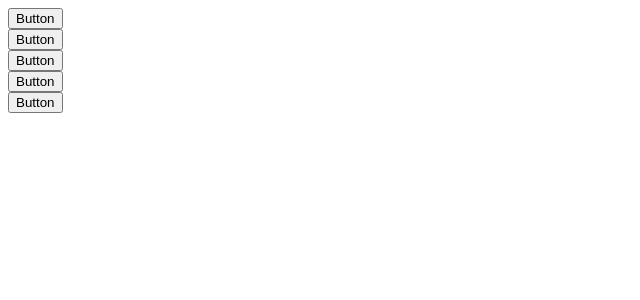
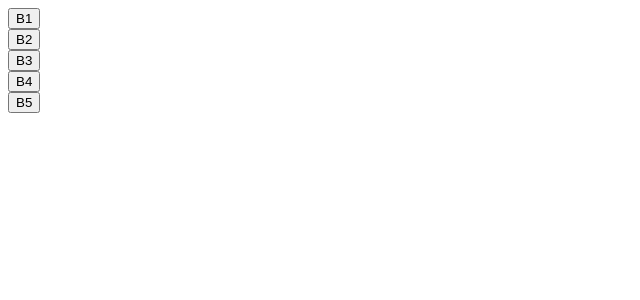
Before and after one commit to joaoreider/learn-react-navigation-and-routing, a React (Create React App) app: page / in a window 1280 px wide. Shown: the top 300 px of the page, without its empty margins (0-640 px from the left). Built offline with nearby package versions, Linux system fonts and the light colour scheme.

Commit message:
Update Button component to accept children prop

```diff
--- a/src/App.js
+++ b/src/App.js
@@ -3,19 +3,19 @@ function App() {
   return (
     <div>
       <div>
-        <Button />
+        <Button>B1</Button>
       </div>
       <div>
-        <Button />
+        <Button>B2 </Button>
       </div>
       <div>
-        <Button />
+        <Button>B3 </Button>
       </div>
       <div>
-        <Button />
+        <Button>B4 </Button>
       </div>
       <div>
-        <Button />
+        <Button>B5 </Button>
       </div>
     </div>
   );
--- a/src/Button.js
+++ b/src/Button.js
@@ -1,5 +1,5 @@
-function Button() {
-  return <button>Button</button>;
+function Button({ children }) {
+  return <button>{children}</button>;
 }
 
 export default Button;
```
